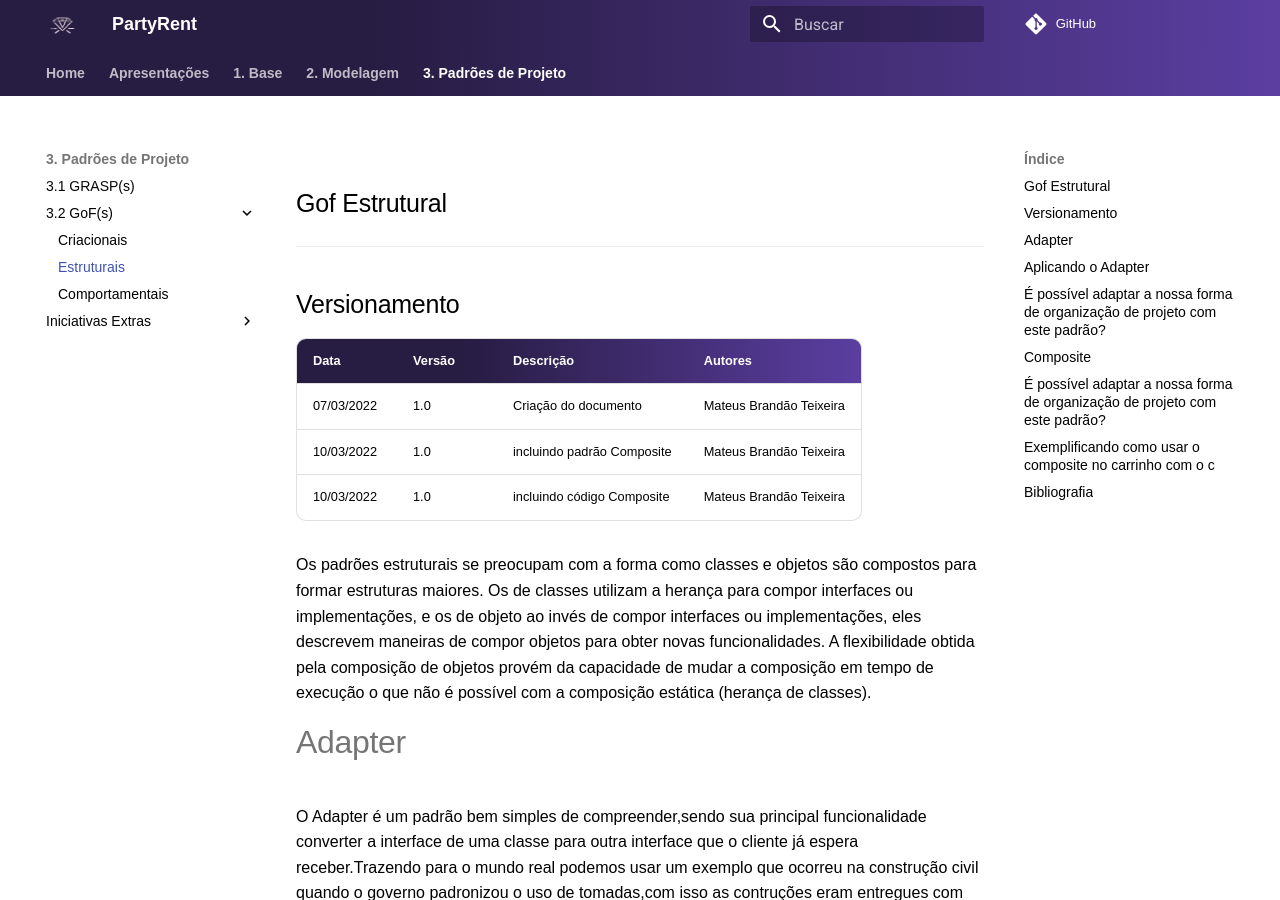
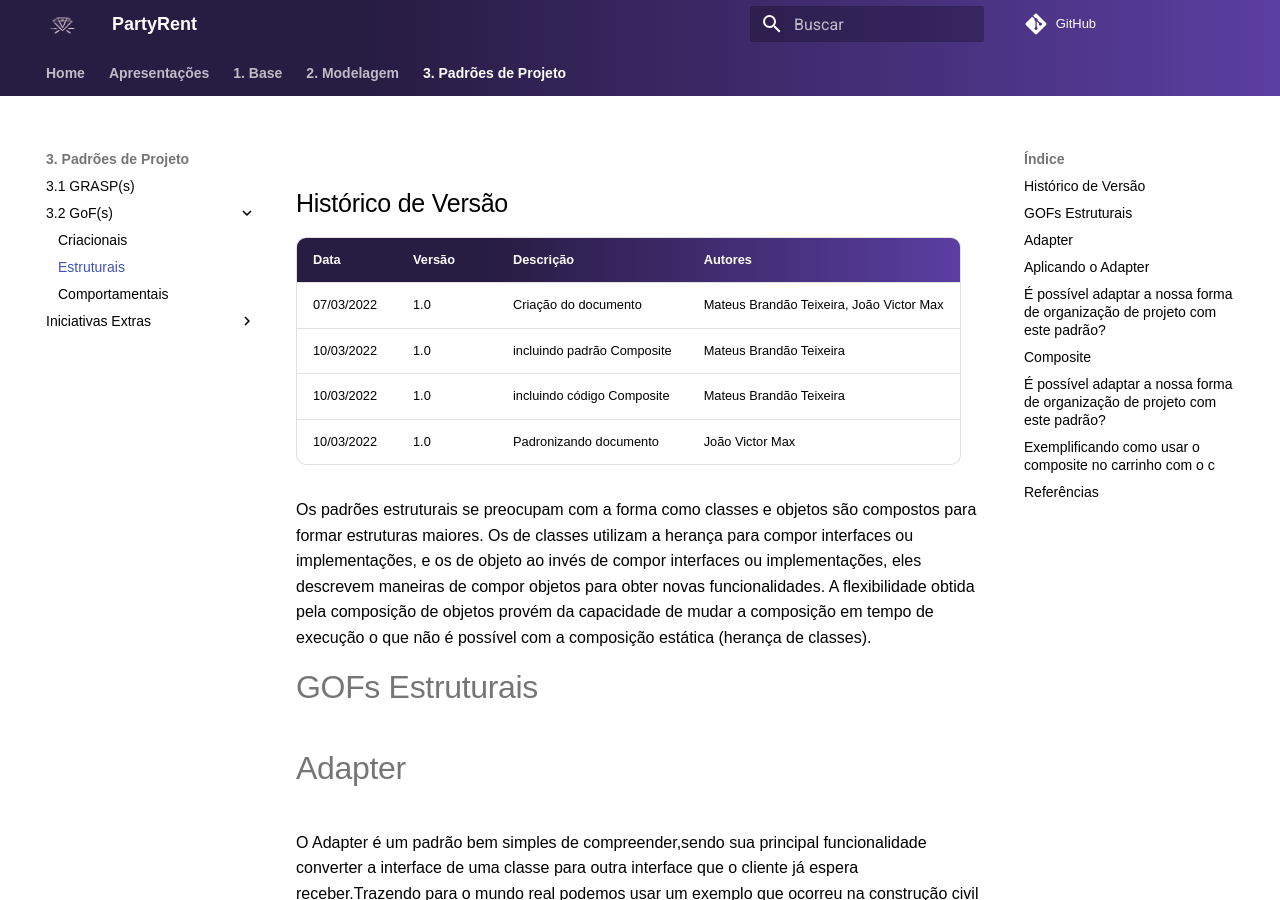
Before and after one commit to UnBArqDsw2021-2/2021.2_G7_-AluguelKitsFesta, an MkDocs documentation site: the page built from docs/padrao/gof_estrutural.md, in a window 1280 px wide and 900 px high. Built offline with MkDocs 1.6.1 and Material for MkDocs 9.7.7, drawn with Linux system fonts in a browser that asks for light colours; comment, search, counter and statistics services are not loaded; some of the changed text lies outside the part shown.

Commit message:
standardizing document

```diff
--- a/docs/padrao/gof_estrutural.md
+++ b/docs/padrao/gof_estrutural.md
@@ -1,14 +1,15 @@
-## Gof Estrutural
----
+## Histórico de Versão
 
-## Versionamento
 | Data | Versão | Descrição | Autores |
 | -------- | -------- | -------- | ---|
-| 07/03/2022     |  1.0  | Criação do documento  | Mateus Brandão Teixeira
+| 07/03/2022     |  1.0  | Criação do documento  | Mateus Brandão Teixeira, João Victor Max
 | 10/03/2022     |  1.0  | incluindo padrão Composite | Mateus Brandão Teixeira
  10/03/2022     |  1.0  | incluindo código Composite | Mateus Brandão Teixeira
+  10/03/2022     |  1.0  | Padronizando documento | João Victor Max
 
 Os padrões estruturais se preocupam com a forma como classes e objetos são compostos para formar estruturas maiores. Os de classes utilizam a herança para compor interfaces ou implementações, e os de objeto ao invés de compor interfaces ou implementações, eles descrevem maneiras de compor objetos para obter novas funcionalidades. A flexibilidade obtida pela composição de objetos provém da capacidade de mudar a composição em tempo de execução o que não é possível com a composição estática (herança de classes).
+
+# GOFs Estruturais
 
 # Adapter
 O Adapter é um padrão bem simples de compreender,sendo sua principal funcionalidade converter a interface de uma classe para outra interface que o cliente já espera receber.Trazendo para o mundo real podemos usar um exemplo que ocorreu na construção civil quando o governo padronizou o uso de tomadas,com isso as contruções eram entregues com esse novo padrão,porém muitos de nossos aparelhos, fabricados antes da definição do novo padrão, não eram mais compatíveis com essas tomadas.Com isso,foi necessário o uso de adaptadores para permitir a utilização de aparelhos antigos nas tomadas com o novo padrão.Entrando no mundo computacional O padrão de adaptador geralmente é usado quando precisamos instalar uma nova biblioteca de classes adquirida de um fornecedor em um sistema de software existente, mas essas novas bibliotecas de classes de fornecedores não são as mesmas que as bibliotecas de classes antigas de fornecedores. Como não temos o código do novo fornecedor e não podemos alterá-lo, podemos criar uma classe para fazer essa adaptação, que é responsável por adaptar a interface do novo fornecedor ao que o sistema espera. Adaptadores são amplamente utilizados para tornar seu sistema compatível com outros frameworks ou APIs.
@@ -56,6 +57,6 @@ Por último criamos nossa classe produto que não possui subníveis,portanto nã
 
 Mesmo que a implementação deste padrão pareça um pouco complexo ainda é muito vantajoso utiliza-lo quando temos estruturas de árvore complexas em nosso código.
 
-# Bibliografia
+# Referências
 Eric Freeman, Elisabeth Robson, Bert Bates, Kathy Sierra. Head First Design Patterns. O'Reilly Media, 2004.
 Gamma, E., Helm, R., Johnson, R., Vlissides, J. Design Patterns: Elements of Reusable Object-Oriented Software. Addison Wesley, 2010.
```
